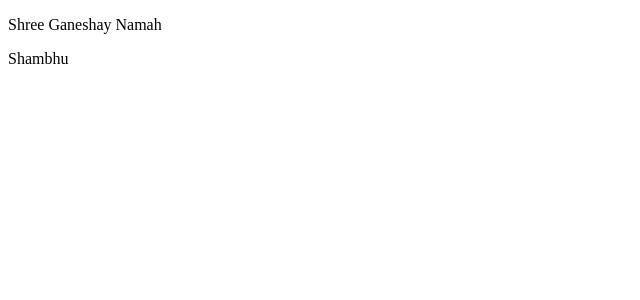
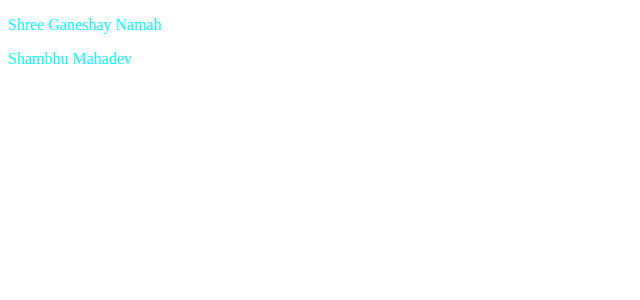
Before and after one commit to suraj28699/medPlusOnGithub, an Angular app: page / in a window 1280 px wide. Shown: the top 300 px of the page, without its empty margins (0-640 px from the left). Built offline with nearby package versions, Linux system fonts and the light colour scheme.

Commit message:
added new feature

```diff
--- a/src/app/app.component.css
+++ b/src/app/app.component.css
@@ -0,0 +1,3 @@
+p{
+    color:aqua
+}
--- a/src/app/app.component.html
+++ b/src/app/app.component.html
@@ -1,2 +1,2 @@
 <p>Shree Ganeshay Namah</p>
-<p>Shambhu</p>
+<p>Shambhu Mahadev</p>
```
